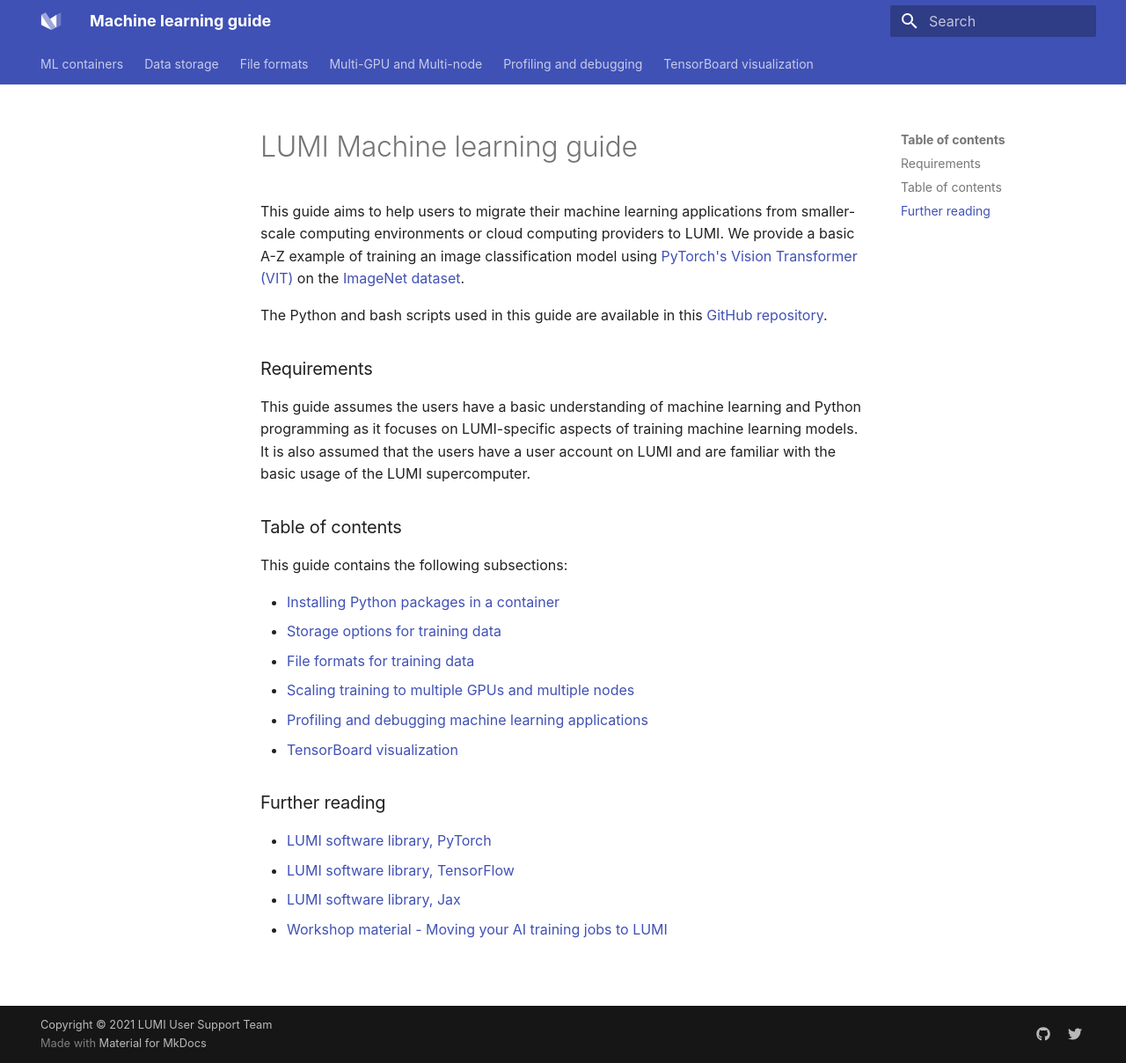
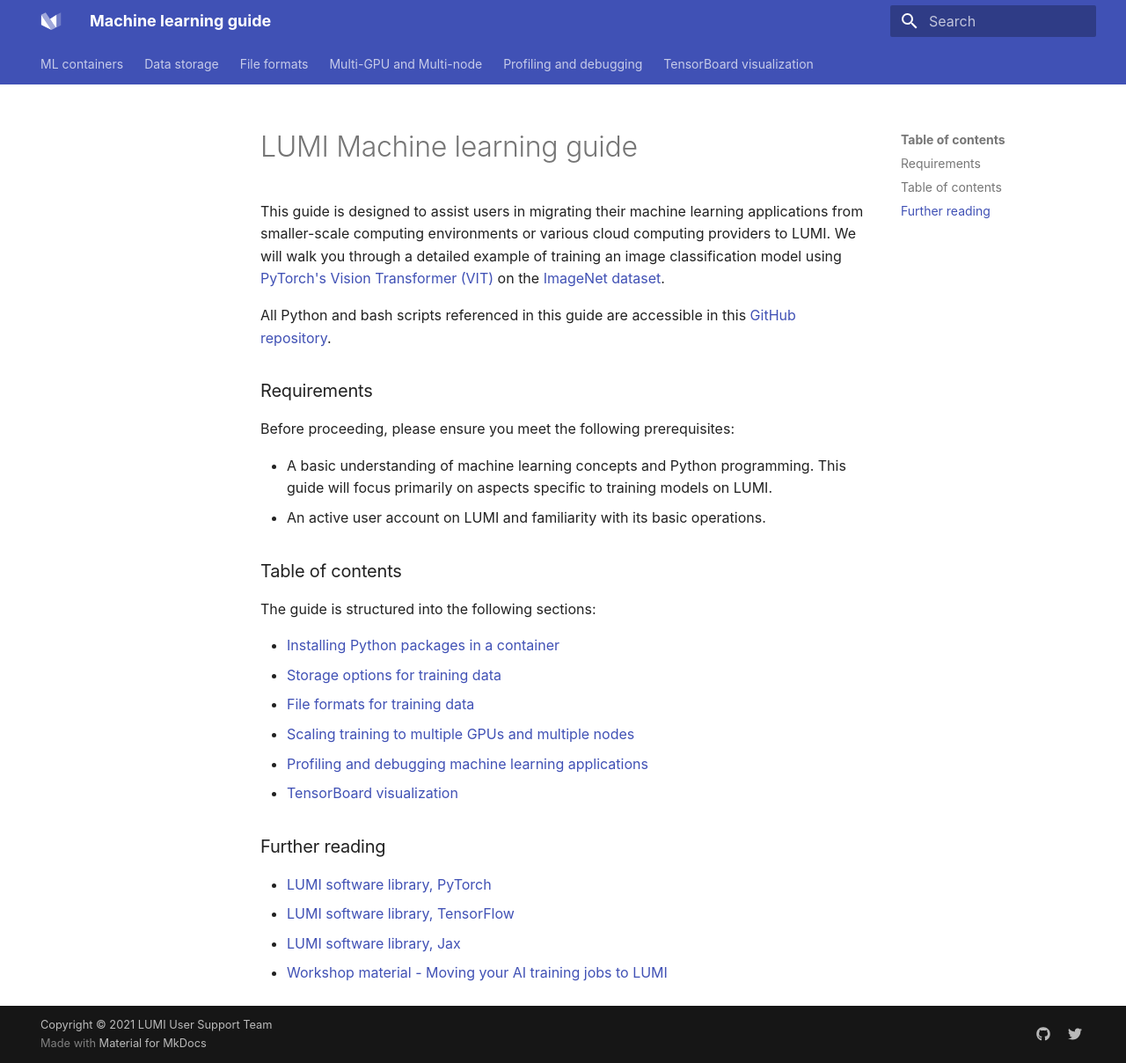
Before and after one commit to Lumi-supercomputer/LUMI-AI-example, an MkDocs documentation site: the page built from docs/index.md, in a window 1280 px wide and 1208 px high. Shown: the whole window at 88% size. Built offline with MkDocs 1.6.1 and Material for MkDocs 9.7.7, drawn with Linux system fonts in a browser that asks for light colours.

Commit message:
improver wording

```diff
--- a/docs/index.md
+++ b/docs/index.md
@@ -1,16 +1,19 @@
 # LUMI Machine learning guide
 
-This guide aims to help users to migrate their machine learning applications from smaller-scale computing environments or cloud computing providers to LUMI. We provide a basic A-Z example of training an image classification model using [PyTorch's Vision Transformer (VIT)](https://pytorch.org/vision/main/models/vision_transformer.html) on the [ImageNet dataset](https://www.image-net.org/).
+This guide is designed to assist users in migrating their machine learning applications from smaller-scale computing environments or various cloud computing providers to LUMI. We will walk you through a detailed example of training an image classification model using [PyTorch's Vision Transformer (VIT)](https://pytorch.org/vision/main/models/vision_transformer.html) on the [ImageNet dataset](https://www.image-net.org/).
 
-The Python and bash scripts used in this guide are available in this [GitHub repository](https://github.com/Lumi-supercomputer/LUMI-AI-example/tree/main).
+All Python and bash scripts referenced in this guide are accessible in this [GitHub repository](https://github.com/Lumi-supercomputer/LUMI-AI-example/tree/main).
 
 ### Requirements
 
-This guide assumes the users have a basic understanding of machine learning and Python programming as it focuses on LUMI-specific aspects of training machine learning models. It is also assumed that the users have a user account on LUMI and are familiar with the basic usage of the LUMI supercomputer.
+Before proceeding, please ensure you meet the following prerequisites:
+
+* A basic understanding of machine learning concepts and Python programming. This guide will focus primarily on aspects specific to training models on LUMI.
+* An active user account on LUMI and familiarity with its basic operations.
 
 ### Table of contents
 
-This guide contains the following subsections:
+The guide is structured into the following sections:
 
 - [Installing Python packages in a container](containers.md)
 - [Storage options for training data](data_storage.md)
```
